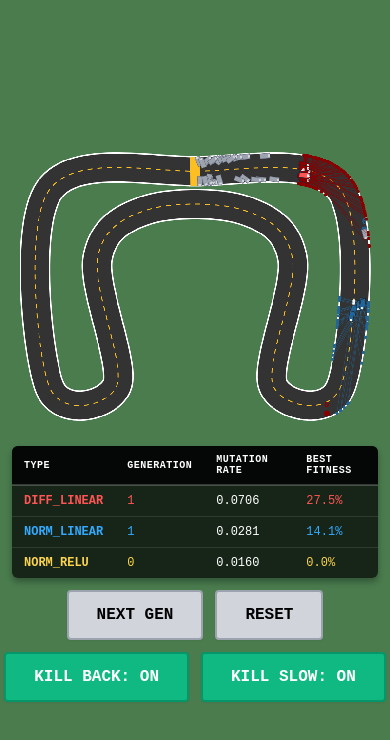
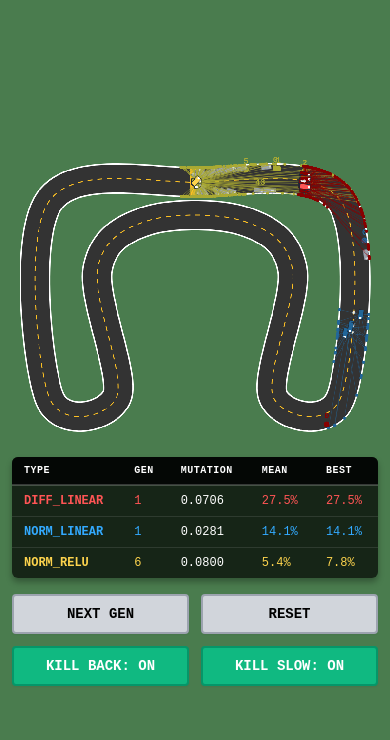
Before and after one commit to niembro64/car-racing-ai, a Vue app: page / in a window 390 px wide. Shown: the top 740 px of the page. Built offline with nearby package versions, Linux system fonts and the light colour scheme.

Commit message:
moved buttons

```diff
--- a/src/components/CarSimulator.vue
+++ b/src/components/CarSimulator.vue
@@ -7,14 +7,27 @@
       :style="{ width: displayWidth + 'px', height: displayHeight + 'px' }"
     ></canvas>
 
+    <div class="info-container">
+      <div class="controls">
+        <button @click="nextGeneration">NEXT GEN</button>
+        <button @click="reset">RESET</button>
+        <button @click="toggleDieOnBackwards" :class="{ active: dieOnBackwards }">
+          KILL BACK: {{ dieOnBackwards ? 'ON' : 'OFF' }}
+        </button>
+        <button @click="toggleKillSlowCars" :class="{ active: killSlowCars }">
+          KILL SLOW: {{ killSlowCars ? 'ON' : 'OFF' }}
+        </button>
+      </div>
+
       <div class="hud">
         <table class="stats-table">
           <thead>
             <tr>
               <th>Type</th>
-            <th>Generation</th>
-            <th>Mutation Rate</th>
-            <th>Best Fitness</th>
+              <th>Gen</th>
+              <th>Mutation</th>
+              <th>Mean</th>
+              <th>Best</th>
             </tr>
           </thead>
           <tbody>
@@ -29,22 +42,15 @@
                 {{ getAdaptiveMutationRate(config.id) }}
               </td>
               <td :style="{ color: config.colors.elite }">
+                {{ getMeanFitnessPercent(config.id) }}%
+              </td>
+              <td :style="{ color: config.colors.elite }">
                 {{ getBestFitnessPercent(config.id) }}%
               </td>
             </tr>
           </tbody>
         </table>
       </div>
-
-    <div class="controls">
-      <button @click="nextGeneration">NEXT GEN</button>
-      <button @click="reset">RESET</button>
-      <button @click="toggleDieOnBackwards" :class="{ active: dieOnBackwards }">
-        KILL BACK: {{ dieOnBackwards ? 'ON' : 'OFF' }}
-      </button>
-      <button @click="toggleKillSlowCars" :class="{ active: killSlowCars }">
-        KILL SLOW: {{ killSlowCars ? 'ON' : 'OFF' }}
-      </button>
     </div>
   </div>
 </template>
@@ -54,7 +60,17 @@ import { ref, onMounted, onUnmounted, type Ref } from 'vue';
 import { Track } from '@/core/Track';
 import { Car } from '@/core/Car';
 import { GeneticAlgorithm } from '@/core/GA';
-import { TRACK_WIDTH_HALF, GA_MUTATION_RATE, CAR_BRAIN_CONFIGS, CANVAS_WIDTH, CANVAS_HEIGHT, GENERATION_MARKER_RADIUS, DEFAULT_DIE_ON_BACKWARDS, DEFAULT_KILL_SLOW_CARS, type CarBrainConfig } from '@/config';
+import {
+  TRACK_WIDTH_HALF,
+  GA_MUTATION_RATE,
+  CAR_BRAIN_CONFIGS,
+  CANVAS_WIDTH,
+  CANVAS_HEIGHT,
+  GENERATION_MARKER_RADIUS,
+  DEFAULT_DIE_ON_BACKWARDS,
+  DEFAULT_KILL_SLOW_CARS,
+  type CarBrainConfig,
+} from '@/config';
 
 const canvasRef = ref<HTMLCanvasElement | null>(null);
 // Keep canvas at fixed internal resolution for rendering
@@ -99,7 +115,9 @@ const killSlowCars = ref(DEFAULT_KILL_SLOW_CARS);
 
 // Dynamic generation tracking for all config types
 const generationTimeByConfigId = ref<Map<string, number>>(new Map());
-const generationMarkersByConfigId = ref<Map<string, { x: number; y: number; generation: number }[]>>(new Map());
+const generationMarkersByConfigId = ref<
+  Map<string, { x: number; y: number; generation: number; fitness: number }[]>
+>(new Map());
 
 // Initialize tracking maps for all configs
 for (const config of CAR_BRAIN_CONFIGS) {
@@ -107,25 +125,49 @@ for (const config of CAR_BRAIN_CONFIGS) {
   generationMarkersByConfigId.value.set(config.id, []);
 }
 
-
 let animationFrameId: number | null = null;
 const FIXED_DT = 1 / 60; // 60 Hz physics
 
 // Generic helper to compute adaptive mutation rate for a config
 const getAdaptiveMutationRate = (configId: string): string => {
-  const config = CAR_BRAIN_CONFIGS.find(c => c.id === configId);
+  const config = CAR_BRAIN_CONFIGS.find((c) => c.id === configId);
   if (!config) return 'N/A';
 
   const minGenerationTime = 1.0;
-  const effectiveTime = Math.max(generationTimeByConfigId.value.get(configId) ?? 0, minGenerationTime);
+  const effectiveTime = Math.max(
+    generationTimeByConfigId.value.get(configId) ?? 0,
+    minGenerationTime
+  );
   const rate = GA_MUTATION_RATE / effectiveTime;
   return rate.toFixed(4); // Just the number for table display
 };
 
-// Generic helper to compute best fitness percentage for a config
+// Generic helper to compute mean fitness percentage for a config (average of all generation markers)
+const getMeanFitnessPercent = (configId: string): string => {
+  const markers = generationMarkersByConfigId.value.get(configId) ?? [];
+
+  if (markers.length === 0) {
+    return '0.0';
+  }
+
+  const trackLength = track.getTotalLength();
+  const totalFitness = markers.reduce((sum, marker) => sum + marker.fitness, 0);
+  const meanFitness = totalFitness / markers.length;
+
+  return ((meanFitness / trackLength) * 100).toFixed(1);
+};
+
+// Generic helper to compute best fitness percentage for a config (max of all generation markers)
 const getBestFitnessPercent = (configId: string): string => {
+  const markers = generationMarkersByConfigId.value.get(configId) ?? [];
+
+  if (markers.length === 0) {
+    return '0.0';
+  }
+
   const trackLength = track.getTotalLength();
-  const bestFitness = ga.value.getBestFitness(configId);
+  const bestFitness = Math.max(...markers.map(marker => marker.fitness));
+
   return ((bestFitness / trackLength) * 100).toFixed(1);
 };
 
@@ -141,25 +183,46 @@ const init = () => {
 };
 
 // Generic evolution function that works with any car brain config
-const evolvePopulationByConfig = (config: CarBrainConfig, _reason: string, winnerCar?: Car) => {
-  // Separate cars by type
-  const configCars = population.value.filter(car => car.useDifferentialInputs === config.useDifferentialInputs);
-  const otherCars = population.value.filter(car => car.useDifferentialInputs !== config.useDifferentialInputs);
+const evolvePopulationByConfig = (
+  config: CarBrainConfig,
+  _reason: string,
+  winnerCar?: Car
+) => {
+  // Separate cars by configId (unique identifier)
+  const configCars = population.value.filter(
+    (car) => car.configId === config.id
+  );
+  const otherCars = population.value.filter(
+    (car) => car.configId !== config.id
+  );
 
   // Find best car for marker
-  const sortedCars = [...configCars].sort((a, b) => b.maxDistanceReached - a.maxDistanceReached);
+  const sortedCars = [...configCars].sort(
+    (a, b) => b.maxDistanceReached - a.maxDistanceReached
+  );
   const bestCar = sortedCars[0];
 
-  // Save best position as marker
+  // Save best position as marker (with fitness)
   if (bestCar) {
     const markers = generationMarkersByConfigId.value.get(config.id) ?? [];
-    markers.push({ x: bestCar.x, y: bestCar.y, generation: ga.value.getGeneration(config.id) });
+    markers.push({
+      x: bestCar.x,
+      y: bestCar.y,
+      generation: ga.value.getGeneration(config.id),
+      fitness: bestCar.maxDistanceReached,
+    });
     generationMarkersByConfigId.value.set(config.id, markers);
   }
 
   // Evolve this population
   const generationTime = generationTimeByConfigId.value.get(config.id) ?? 0;
-  const newCars = ga.value.evolvePopulation(configCars, config, track, generationTime, winnerCar);
+  const newCars = ga.value.evolvePopulation(
+    configCars,
+    config,
+    track,
+    generationTime,
+    winnerCar
+  );
   generationTimeByConfigId.value.set(config.id, 0);
 
   // Combine with other car types
@@ -181,13 +244,13 @@ const updatePhysics = (dt: number) => {
 
       // Check if car completed a lap (reached 100% progress)
       if (car.currentProgressRatio >= 1.0) {
-        // Find the config for this car type
-        const config = CAR_BRAIN_CONFIGS.find(c => c.useDifferentialInputs === car.useDifferentialInputs);
+        // Find the config for this car type by configId
+        const config = CAR_BRAIN_CONFIGS.find((c) => c.id === car.configId);
 
         if (config) {
           // Kill all cars of same type immediately
-          population.value.forEach(c => {
-            if (c.useDifferentialInputs === config.useDifferentialInputs && c !== car) {
+          population.value.forEach((c) => {
+            if (c.configId === config.id && c !== car) {
               c.alive = false;
               c.speed = 0;
             }
@@ -221,11 +284,14 @@ const updatePhysics = (dt: number) => {
 
   // Check each config population independently for all-dead condition
   for (const config of CAR_BRAIN_CONFIGS) {
-    const configCars = population.value.filter(c => c.useDifferentialInputs === config.useDifferentialInputs);
-    const allDead = configCars.every(c => !c.alive);
+    const configCars = population.value.filter((c) => c.configId === config.id);
+    const allDead = configCars.every((c) => !c.alive);
 
     if (allDead && configCars.length > 0) {
-      evolvePopulationByConfig(config, `all ${config.displayName} cars crashed`);
+      evolvePopulationByConfig(
+        config,
+        `all ${config.displayName} cars crashed`
+      );
     }
   }
 };
@@ -251,18 +317,22 @@ const render = (ctx: CanvasRenderingContext2D) => {
       ctx.beginPath();
       ctx.arc(marker.x, marker.y, GENERATION_MARKER_RADIUS, 0, Math.PI * 2);
       ctx.fill();
-      ctx.fillText(marker.generation.toString(), marker.x, marker.y - GENERATION_MARKER_RADIUS - 2);
+      ctx.fillText(
+        marker.generation.toString(),
+        marker.x,
+        marker.y - GENERATION_MARKER_RADIUS - 2
+      );
     }
   }
 
   // Render cars (dead first, then alive, then elites last)
-  const deadCars = population.value.filter(car => !car.alive);
-  const aliveCars = population.value.filter(car => car.alive);
+  const deadCars = population.value.filter((car) => !car.alive);
+  const aliveCars = population.value.filter((car) => car.alive);
 
   // Separate elites (check against all config elite colors)
-  const eliteColors = CAR_BRAIN_CONFIGS.map(c => c.colors.elite);
-  const elites = aliveCars.filter(car => eliteColors.includes(car.color));
-  const others = aliveCars.filter(car => !eliteColors.includes(car.color));
+  const eliteColors = CAR_BRAIN_CONFIGS.map((c) => c.colors.elite);
+  const elites = aliveCars.filter((car) => eliteColors.includes(car.color));
+  const others = aliveCars.filter((car) => !eliteColors.includes(car.color));
 
   // Render dead cars first
   for (const car of deadCars) {
@@ -286,7 +356,14 @@ const animate = () => {
   if (!ctx) return;
 
   // Run multiple physics steps for fast-forward
-  const steps = speedMultiplier.value === 1 ? 1 : speedMultiplier.value === 2 ? 2 : speedMultiplier.value === 4 ? 4 : 8;
+  const steps =
+    speedMultiplier.value === 1
+      ? 1
+      : speedMultiplier.value === 2
+      ? 2
+      : speedMultiplier.value === 4
+      ? 4
+      : 8;
 
   for (let i = 0; i < steps; i++) {
     updatePhysics(FIXED_DT);
@@ -361,10 +438,27 @@ canvas {
   image-rendering: pixelated;
 }
 
+.info-container {
+  display: flex;
+  gap: 24px;
+  align-items: flex-start;
+  justify-content: center;
+  padding: 8px 16px;
+  width: 100%;
+  max-width: 1200px;
+}
+
+.controls {
+  display: grid;
+  grid-template-columns: repeat(2, 1fr);
+  gap: 12px;
+  margin: 0;
+  padding: 0;
+}
+
 .hud {
   display: flex;
   justify-content: center;
-  padding: 8px 16px;
   margin: 0;
 }
 
@@ -405,17 +499,28 @@ canvas {
   background: rgba(255, 255, 255, 0.05);
 }
 
-@media (max-width: 640px) {
-  .simulator {
-    gap: 6px;
+/* Mobile layout: Table on top, buttons below */
+@media (max-width: 768px) {
+  .info-container {
+    flex-direction: column-reverse;
+    gap: 16px;
+    padding: 6px 12px;
+  }
+
+  .controls {
+    grid-template-columns: repeat(2, 1fr);
+    width: 100%;
+    max-width: 400px;
+    margin: 0 auto;
   }
 
   .hud {
-    padding: 6px 12px;
+    width: 100%;
   }
 
   .stats-table {
     font-size: 12px;
+    width: 100%;
   }
 
   .stats-table th,
@@ -426,15 +531,10 @@ canvas {
   .stats-table th {
     font-size: 10px;
   }
+
+  .simulator {
+    gap: 6px;
   }
-
-.controls {
-  display: flex;
-  gap: 12px;
-  flex-wrap: wrap;
-  justify-content: center;
-  margin: 0;
-  padding: 0;
 }
 
 button {
@@ -457,7 +557,8 @@ button {
 
 button:hover {
   transform: translateY(-1px);
-  box-shadow: 0 4px 6px -1px rgba(0, 0, 0, 0.1), 0 2px 4px -1px rgba(0, 0, 0, 0.06);
+  box-shadow: 0 4px 6px -1px rgba(0, 0, 0, 0.1),
+    0 2px 4px -1px rgba(0, 0, 0, 0.06);
   background: #e5e7eb;
   border-color: #6b7280;
 }
@@ -482,11 +583,4 @@ button.active:hover {
 button.active:active {
   background: #047857;
 }
-
-@media (max-width: 640px) {
-  button {
-    padding: 14px 28px;
-    font-size: 16px;
-  }
-}
 </style>
--- a/src/config.ts
+++ b/src/config.ts
@@ -282,11 +282,11 @@ export const CAR_BRAIN_CONFIGS: CarBrainConfig[] = [
     activationType: 'relu',
 
     colors: {
-      normal: '#fbbf24',
+      normal: '#aaaa33',
       elite: '#fcd34d',
-      ray: '#fbbf24',
-      rayHit: '#fbbf24',
-      marker: '#fbbf24',
+      ray: '#aaaa33',
+      rayHit: '#aaaa33',
+      marker: '#aaaa33',
     },
     rayVisualization: {
       width: 0.5,
--- a/src/core/Car.ts
+++ b/src/core/Car.ts
@@ -60,13 +60,17 @@ export class Car {
   // Input mode
   useDifferentialInputs: boolean;
 
+  // Config identifier (which brain config this car belongs to)
+  configId: string;
+
   constructor(
     x: number,
     y: number,
     angle: number,
     brain: NeuralNetwork,
     color: string,
-    useDifferentialInputs: boolean = DEFAULT_DIFFERENTIAL_INPUTS
+    useDifferentialInputs: boolean = DEFAULT_DIFFERENTIAL_INPUTS,
+    configId: string = 'unknown'
   ) {
     this.x = x;
     this.y = y;
@@ -82,6 +86,7 @@ export class Car {
     this.previousProgressRatio = -1;
     this.frameCount = 0;
     this.useDifferentialInputs = useDifferentialInputs;
+    this.configId = configId;
     this.brain = brain;
     this.rayCaster = new RayCaster();
     this.color = color;
@@ -244,13 +249,11 @@ export class Car {
 
   // Render car on canvas
   render(ctx: CanvasRenderingContext2D, showRays: boolean = false): void {
-    // Find the config for this car type based on useDifferentialInputs
-    const config = CAR_BRAIN_CONFIGS.find(
-      c => c.useDifferentialInputs === this.useDifferentialInputs
-    );
+    // Find the config for this car type by configId
+    const config = CAR_BRAIN_CONFIGS.find(c => c.id === this.configId);
 
     if (!config) {
-      console.error('No config found for car with useDifferentialInputs =', this.useDifferentialInputs);
+      console.error('No config found for car with configId =', this.configId);
       return;
     }
 
--- a/src/core/GA.ts
+++ b/src/core/GA.ts
@@ -115,7 +115,8 @@ export class GeneticAlgorithm {
           startAngle,
           brain,
           config.colors.normal,
-          config.useDifferentialInputs
+          config.useDifferentialInputs,
+          config.id
         );
         population.push(car);
       }
@@ -192,7 +193,8 @@ export class GeneticAlgorithm {
             startAngle,
             eliteBrain,
             config.colors.elite,
-            config.useDifferentialInputs
+            config.useDifferentialInputs,
+            config.id
           )
         );
       } else {
@@ -209,7 +211,8 @@ export class GeneticAlgorithm {
             startAngle,
             mutatedBrain,
             config.colors.normal,
-            config.useDifferentialInputs
+            config.useDifferentialInputs,
+            config.id
           )
         );
       }
```
Also changed, not shown: 1 other file (tests, documents, lock files or other folders). Lines whose indentation alone changed are shown as unchanged.
